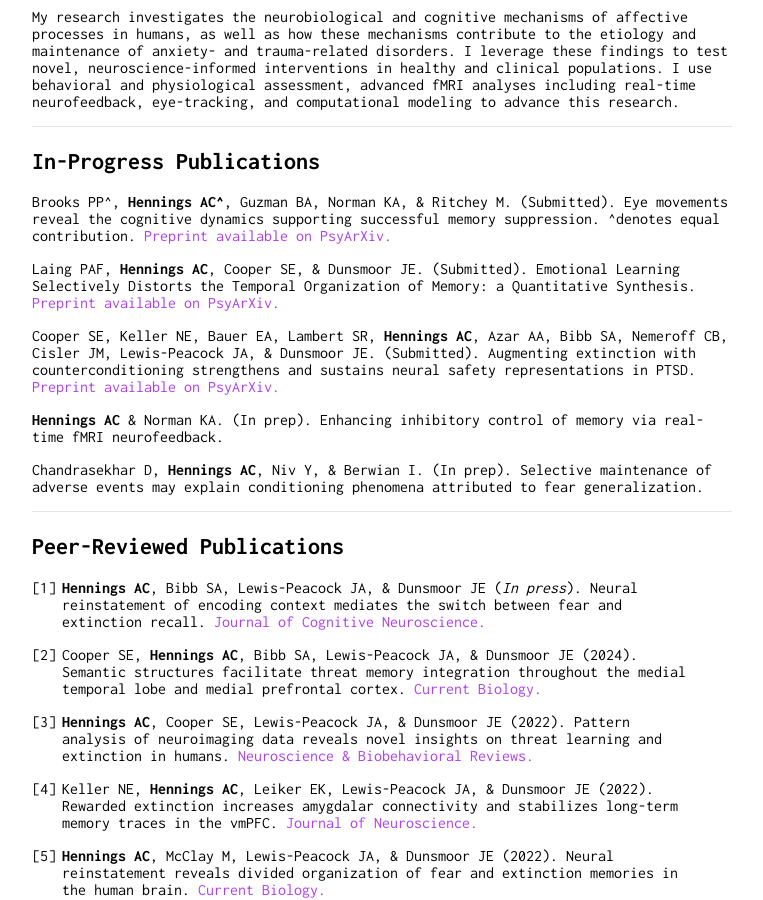
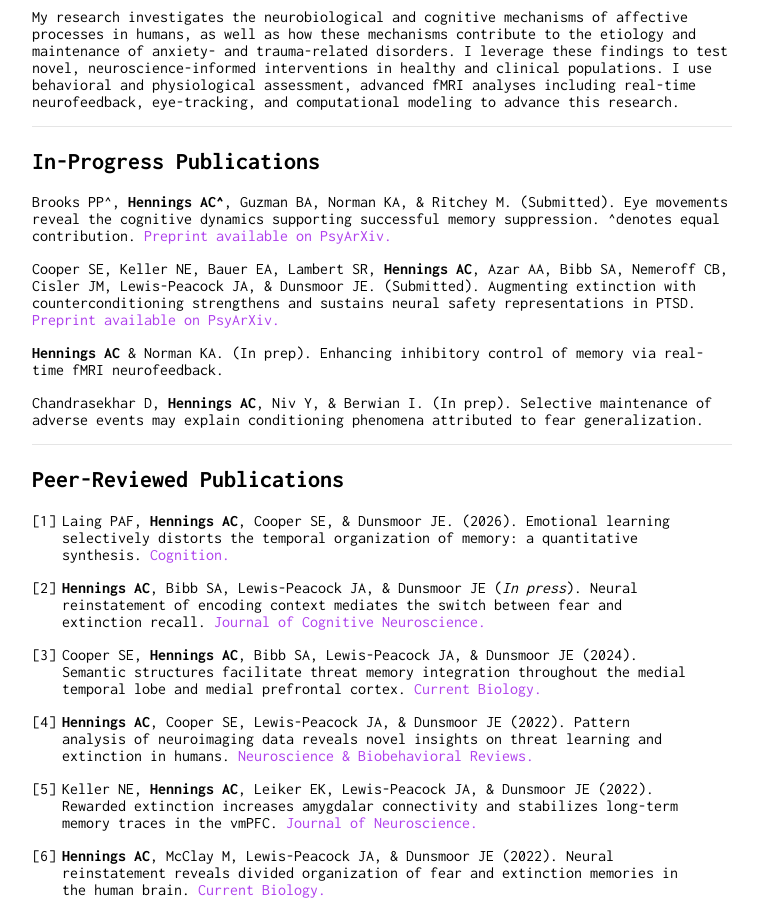
Before and after one commit to achennings/achennings.github.io, a Jekyll site: the page built from index.md, in a window 1280 px wide and 900 px high, scrolled down 463 px. Shown: the whole window, without its empty margins (258-1021 px from the left). Built offline with Jekyll 4.4.1, drawn with Linux system fonts in a browser that asks for light colours; our own code applies the rules of GitHub Pages for plain Markdown files; some of the changed lines change nothing that is shown.

Commit message:
updated cv

```diff
--- a/index.md
+++ b/index.md
@@ -27,8 +27,6 @@ My research investigates the neurobiological and cognitive mechanisms of affecti
 
 Brooks PP^, **Hennings AC^**, Guzman BA, Norman KA, & Ritchey M. (Submitted). Eye movements reveal the cognitive dynamics supporting successful memory suppression. ^denotes equal contribution. [Preprint available on PsyArXiv.](https://osf.io/preprints/psyarxiv/mdrh4_v1)
 
-Laing PAF, **Hennings AC**, Cooper SE, & Dunsmoor JE. (Submitted). Emotional Learning Selectively Distorts the Temporal Organization of Memory: a Quantitative Synthesis. [Preprint available on PsyArXiv.](https://osf.io/preprints/psyarxiv/hxq3z_v1)
-
 Cooper SE, Keller NE, Bauer EA, Lambert SR, **Hennings AC**, Azar AA, Bibb SA, Nemeroff CB, Cisler JM, Lewis-Peacock JA, & Dunsmoor JE. (Submitted). Augmenting extinction with counterconditioning strengthens and sustains neural safety representations in PTSD. [Preprint available on PsyArXiv.](https://osf.io/preprints/psyarxiv/3b82c_v1)
 
 **Hennings AC** & Norman KA. (In prep). Enhancing inhibitory control of memory via real-time fMRI neurofeedback.
@@ -38,6 +36,8 @@ Chandrasekhar D, **Hennings AC**, Niv Y, & Berwian I. (In prep). Selective maint
 ---
 
 ## Peer-Reviewed Publications
+
+11. Laing PAF, **Hennings AC**, Cooper SE, & Dunsmoor JE. (2026). Emotional learning selectively distorts the temporal organization of memory: a quantitative synthesis. [Cognition.](https://doi.org/10.1016/j.cognition.2025.106382)
 
 10. **Hennings AC**, Bibb SA, Lewis-Peacock JA, & Dunsmoor JE (*In press*). Neural reinstatement of encoding context mediates the switch between fear and extinction recall. [Journal of Cognitive Neuroscience.](https://doi.org/10.1162/jocn.a.93)
 
```
Also changed, not shown: 3 other files.
